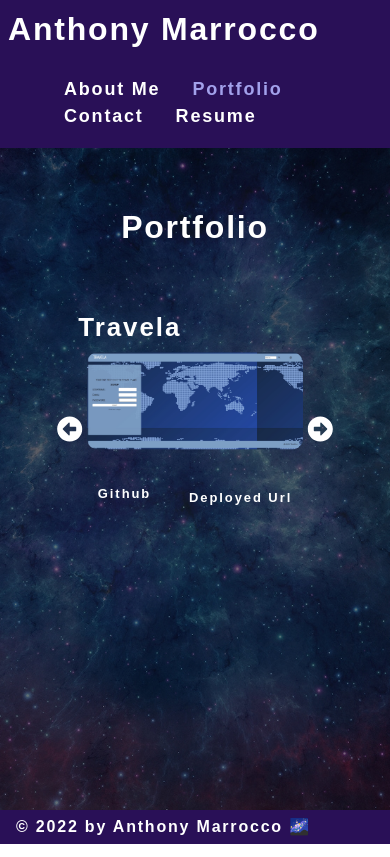
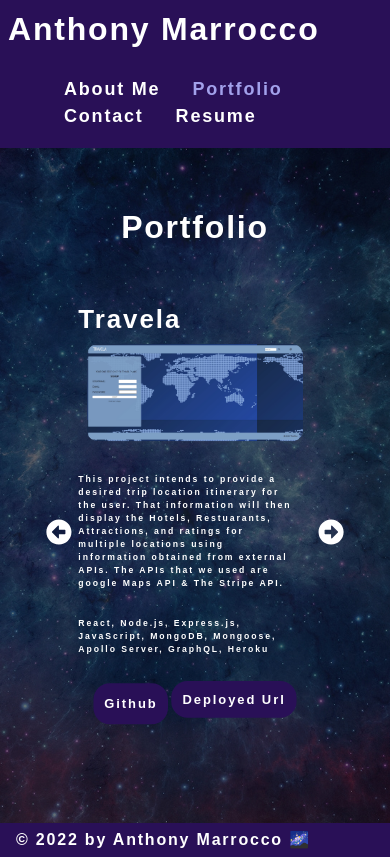
Before and after one commit to ajmarrocco/ajmportfolio, a React (Create React App) app: page / in a window 390 px wide. Both pictures are taken after a click on the item "Portfolio". Built offline with nearby package versions, Linux system fonts and the light colour scheme; a web font is replaced by a local one.

Commit message:
style carousel

```diff
--- a/src/components/Project/index.js
+++ b/src/components/Project/index.js
@@ -10,7 +10,8 @@ function Project(props) {
                 That information will then display the Hotels, Restuarants, Attractions, and ratings
                 for multiple locations using information obtained from external APIs. The APIs that
                 we used are google Maps API & The Stripe API.`,
-            github: `https://github.com/AlessandroB96/Travela`,
+            technologies:'React, Node.js, Express.js, JavaScript, MongoDB, Mongoose, Apollo Server, GraphQL, Heroku',
+            github: `https://github.com/ajmarrocco/Travela`,
             url: `http://travelamap.herokuapp.com/`
         },
         {
@@ -18,7 +19,8 @@ function Project(props) {
             description:
                 `Collaborative full stack workout social media platform where
                 users can view workouts based on category and comment on individual workouts`,
-            github: `https://github.com/AlessandroB96/GymQuest`,
+            technologies:'Node.js, Express.js, JavaScript, HTML, CSS, Handlebars.js, MySQL, RESTFul APIs, Dotenv, Bcrypt',
+            github: `https://github.com/ajmarrocco/GymQuest`,
             url: `https://gym-quest.herokuapp.com/`
         },
         {
@@ -27,8 +29,9 @@ function Project(props) {
                 `Space missions from companies such as NASA, SpaceX, Virgin Galactic and Blue
                 Origin has made the desire to go to space increase exponentially over the past
                 couple of years. We would like to make that dream realistic for everyone!`,
-            github: `https://github.com/sarahhart1997/space-sounds`,
-            url: `https://sarahhart1997.github.io/space-sounds/`
+            technologies:'YouTube Data API v3, NASA Image and Video Library API, GitHub, BootStrap, JavaScript, HTML, CSS',
+            github: `https://github.com/ajmarrocco/space-sounds`,
+            url: `https://ajmarrocco.github.io/space-sounds/`
         },
         {
             name: "Shop Shop",
@@ -36,6 +39,7 @@ function Project(props) {
                 `This project take the e-commerce platform replaces its implementation to handle
                 complex state management using Redux, the open-source JavaScript library that it
                 emulates.`,
+            technologies:'React, Node.js, Express.js, JavaScript, MongoDB, Mongoose, GraphQL, Heroku',
             github: `https://github.com/ajmarrocco/shop-shop`,
             url: `https://shop-and-redux.herokuapp.com/`
         },
@@ -46,6 +50,7 @@ function Project(props) {
                 can create an account, post their thoughts for others to see, and interact with other
                 users through these thoughts. This is accomplished by using a MERN application. Feel free
                 to contribute your own thoughts!`,
+            technologies:'React, Node.js, Express.js, JavaScript, MongoDB, Mongoose, GraphQL, Heroku',
             github: `https://github.com/ajmarrocco/deep-thoughts`,
             url: `https://deep-thoughts-3510.herokuapp.com/`
         },
@@ -54,6 +59,7 @@ function Project(props) {
             description:
                 `A budget tracker that uses a NoSQL database to enable a website to handle
                 large amounts of data`,
+            technologies:'Node.js, JavaScript, MongoDB, Mongoose, PWAs',
             github: `https://github.com/ajmarrocco/keeping-up-with-my-budget`,
             url: `https://keeping-up-with-my-budget.herokuapp.com/`
         },
@@ -62,6 +68,7 @@ function Project(props) {
             description:
                 `A webpage that allows users to create an acccount. Then the user is able to view, create,
                 update and delete posts. The user is also allowed to comment on their or another users posts.`,
+            technologies:'Node.js, Express.js, JavaScript, HTML, CSS, Handlebars.js, MySQL, RESTFul APIs, Dotenv, Bcrypt',
             github: `https://github.com/ajmarrocco/techs-marks-the-spot`,
             url: `https://morning-reaches-56446.herokuapp.com/`
         }
@@ -106,6 +113,12 @@ function Project(props) {
                                     className="img-thumbnail mx-1"
                                     key={image.name}
                                     />
+                                    <p className='image-description'>
+                                        {image.description}
+                                    </p>
+                                    <p className='image-technologies'>
+                                        {image.technologies}
+                                    </p>
                                     <div className='flex-row space-between mx-2'>
                                         <p className='flex-row github-p'>
                                             <a
--- a/src/index.css
+++ b/src/index.css
@@ -307,7 +307,7 @@ button {
   text-align: center;
 }
 
-.resume-link {
+.resume-link, .github-link, .deployed-url-link {
   font-size: 20px;
   background-color: var(--dark);
   padding: 10px;
@@ -315,7 +315,7 @@ button {
   text-decoration: none;
 }
 
-.resume-link:hover {
+.resume-link:hover, .github-link:hover, .deployed-url-link:hover {
   background-color: var(--light);
   color: var(--primary);
   text-decoration: none;
@@ -414,6 +414,10 @@ textarea{
   padding: 30px 0;
 }
 
+.image-description, .image-technologies{
+  width: 900px;
+  margin-bottom: 25px;
+}
 /* .slider-border{
   box-shadow: 3px 3px 3px rgb(0 0 0 / 50%), -3px -3px 3px rgb(0 0 0 / 50%);
   background-color: #0958ad;
@@ -493,6 +497,9 @@ textarea{
     margin-bottom: 30px;
   }
 
+  .image-description, .image-technologies{
+    width: 700px;
+  }
 }
 
 @media screen and (max-width: 980px) {
@@ -502,6 +509,10 @@ textarea{
     border-radius: 10px;
     display: block;
     margin-bottom: 30px;
+  }
+
+  .image-description, .image-technologies{
+    width: 500px;
   }
 }
 
@@ -528,6 +539,11 @@ textarea{
     border-radius: 10px;
     display: block;
     margin-bottom: 30px;
+  }
+
+  .image-description, .image-technologies{
+    width: 400px;
+    font-size: .75rem;
   }
 }
 
@@ -562,16 +578,21 @@ textarea{
     margin-bottom: 30px;
   }
 
+  .image-description, .image-technologies{
+    width: 300px;
+    font-size: .75rem;
+  }
+
   .right-arrow, .left-arrow{
     font-size: 1.5rem;
   }
 
   .right-arrow{
-    right: -20px
+    right: -30px
   }
 
   .left-arrow{
-    left: -20px
+    left: -30px
   }
 }
 
@@ -584,16 +605,21 @@ textarea{
     margin-bottom: 30px;
   }
 
+  .image-description, .image-technologies{
+    width: 200px;
+    font-size: .5rem;
+  }
+
   .right-arrow, .left-arrow{
     font-size: 1.5rem;
   }
 
   .right-arrow{
-    right: -20px
+    right: -30px
   }
 
   .left-arrow{
-    left: -20px
+    left: -30px
   }
 
   .deployed-url-link, .github-link{
```
Lines whose indentation alone changed are shown as unchanged.
